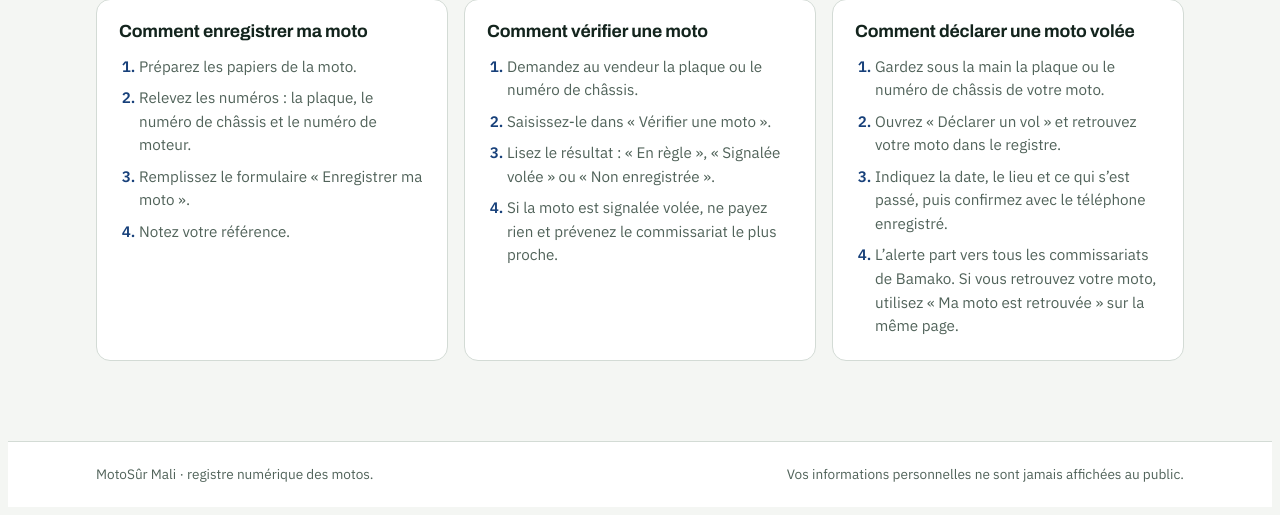
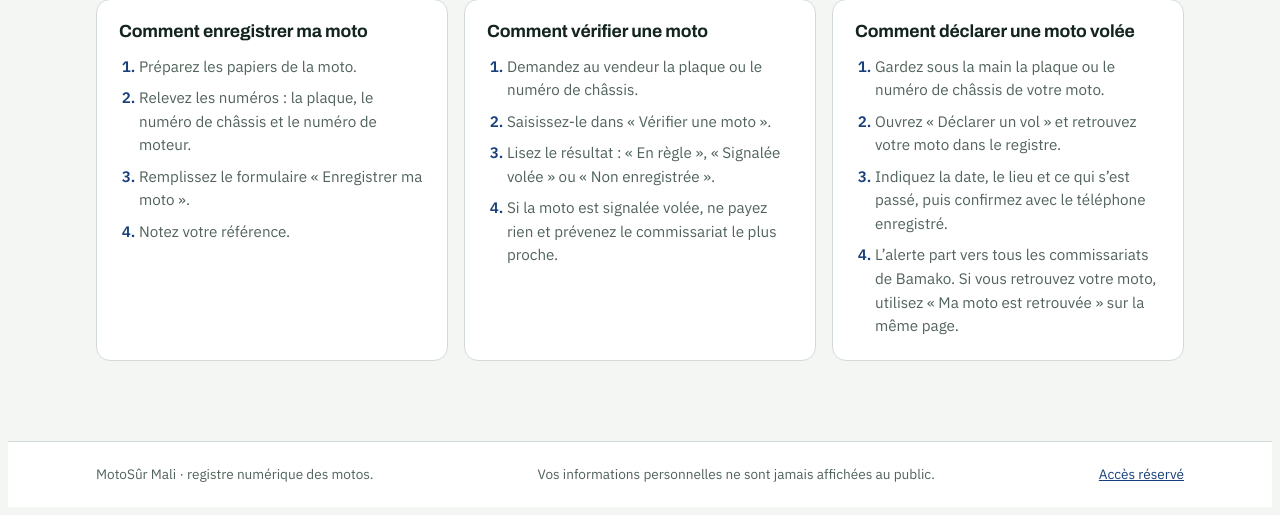
Before and after one commit to aboubacarsidiky951-wq/motosur-mali, a Spring Boot app: page / in a window 1280 px wide. Shown: the part 807-1322 px from the top of the page. Run offline with Spring Boot 4, Linux system fonts and the light colour scheme; some of the project's set-up classes (security, data sources, template engines, error pages and the like) are left out, and stand-ins take their place.

Commit message:
Lien discret « Accès réservé » en bas de l'accueil
Co-Authored-By: Claude Sonnet 5.5 <noreply@anthropic.com>
Claude-Session: https://claude.ai/code/session_01SqH3vGCJ335FbnoR6rPYEX

```diff
--- a/src/main/resources/static/index.html
+++ b/src/main/resources/static/index.html
@@ -228,6 +228,7 @@
   <div class="wrap">
     <span>MotoSûr Mali · registre numérique des motos.</span>
     <span>Vos informations personnelles ne sont jamais affichées au public.</span>
+    <a href="maintenance.html">Accès réservé</a>
   </div>
 </footer>
 <div id="toast" role="status" aria-live="polite"><span></span></div>
```
